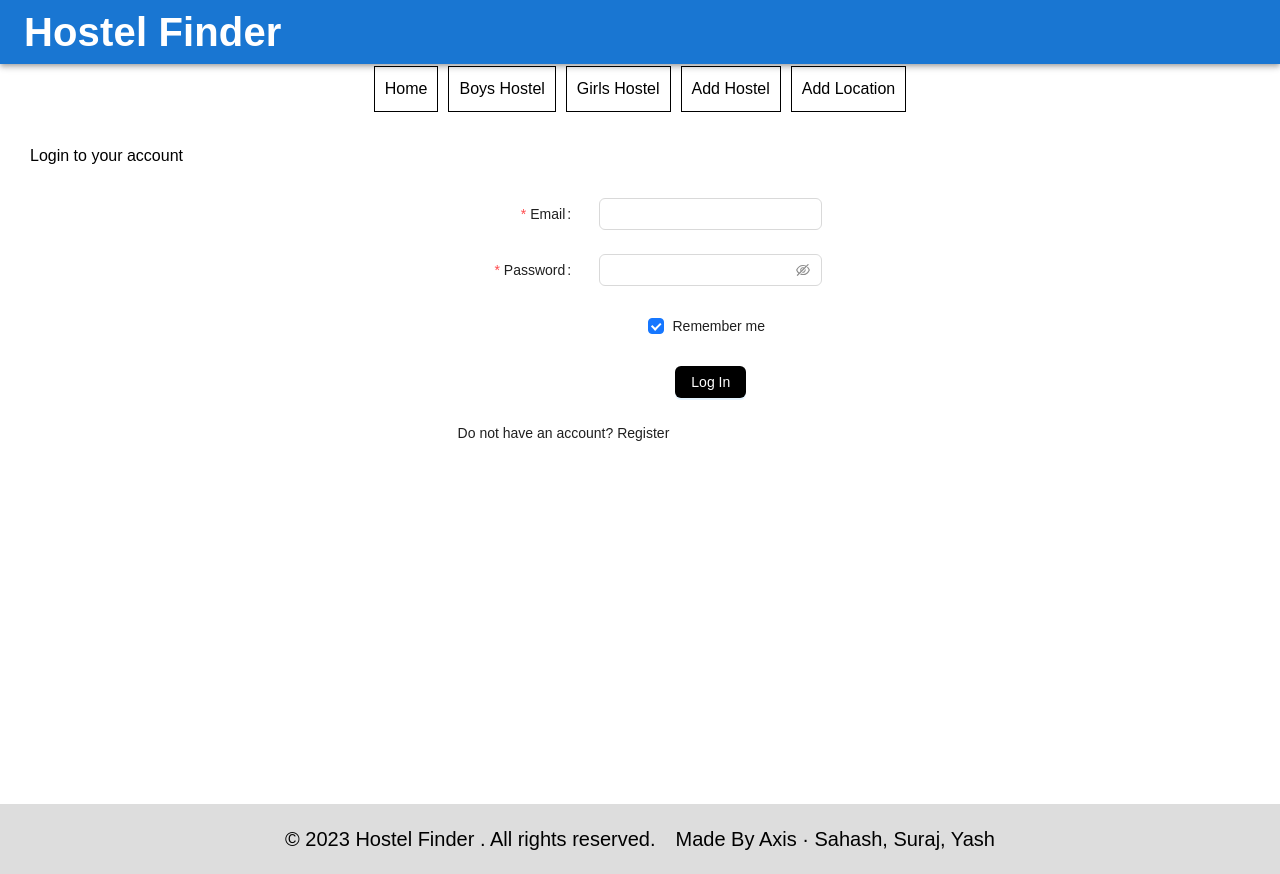
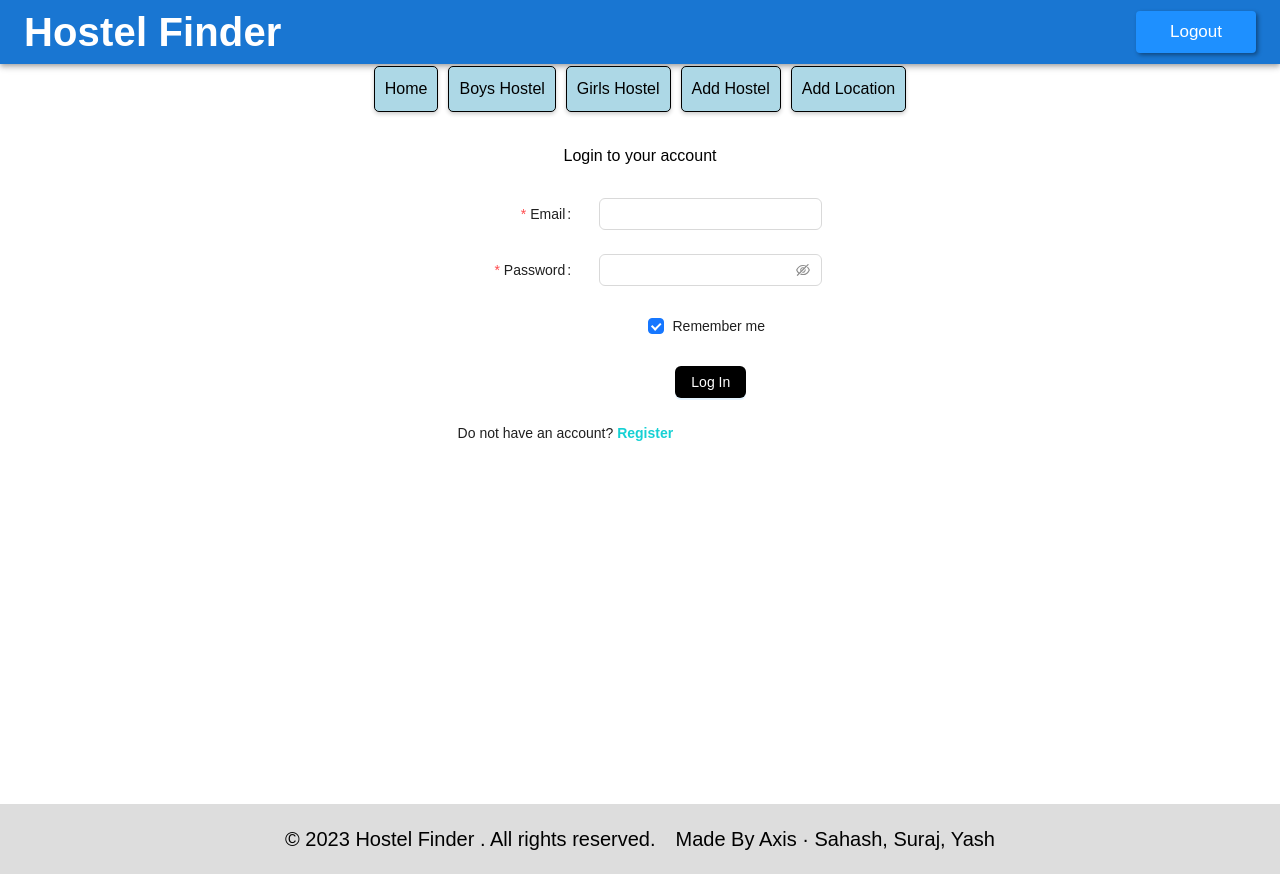
Before and after one commit to SahashChaudhary/HostelFinder, a React (Vite) app in the folder frontend/: page /login in a window 1280 px wide. Built offline with nearby package versions, Linux system fonts and the light colour scheme.

Commit message:
navcolor

```diff
--- a/frontend/src/component/Header.jsx
+++ b/frontend/src/component/Header.jsx
@@ -1,16 +1,16 @@
-import * as React from 'react';
-import AppBar from '@mui/material/AppBar';
-import Box from '@mui/material/Box';
-import Toolbar from '@mui/material/Toolbar';
-import Typography from '@mui/material/Typography';
-import { Link, useLocation } from 'react-router-dom';
-import "./nav.css"
+import * as React from "react";
+import AppBar from "@mui/material/AppBar";
+import Box from "@mui/material/Box";
+import Toolbar from "@mui/material/Toolbar";
+import Typography from "@mui/material/Typography";
+import { Link, useLocation } from "react-router-dom";
+import "./nav.css";
 
 const Header = () => {
   const location = useLocation();
 
   // Check if the current location is the login page
-  const isLoginPage = location.pathname === '/login';
+  const isLoginPage = location.pathname === "/login";
 
   return (
     <div className="nav">
@@ -18,13 +18,17 @@ const Header = () => {
         <AppBar position="static">
           <Toolbar>
             <Typography variant="h6" component="div" sx={{ flexGrow: 1 }}>
-              <Link to="/" className="nav-title"> Hostel Finder</Link>
+              <Link to="/" className="nav-title">
+                {" "}
+                Hostel Finder
+              </Link>
             </Typography>
             {!isLoginPage && (
               <Link to="/login" color="inherit">
                 <button className="nav-button">Login</button>
               </Link>
             )}
+            <button className="nav-button">Logout</button>
           </Toolbar>
         </AppBar>
       </Box>
--- a/frontend/src/component/subNav.jsx
+++ b/frontend/src/component/subNav.jsx
@@ -27,6 +27,17 @@ const SubNav = () => {
                   border: "1px solid black",
                   padding: "10px",
                   cursor: "pointer",
+                  backgroundColor: "lightblue",
+                  color: "black",
+                  borderRadius: "5px",
+                  boxShadow: "0 2px 4px rgba(0, 0, 0, 0.2)",
+                  transition: "background-color 0.3s ease",
+                }}
+                onMouseEnter={(e) => {
+                  e.target.style.transform = "scale(1.1)";
+                }}
+                onMouseLeave={(e) => {
+                  e.target.style.transform = "scale(1)";
                 }}
               >
                 {item.title}
--- a/frontend/src/container/addHostel/addHostel.css
+++ b/frontend/src/container/addHostel/addHostel.css
@@ -21,3 +21,6 @@ display: flex;
 align-items: center;
 justify-content: center;
 }
+#basic_phone{
+
+}
--- a/frontend/src/container/addHostel/addHostel.jsx
+++ b/frontend/src/container/addHostel/addHostel.jsx
@@ -1,5 +1,5 @@
 import Layout from "../../component/Layout";
-import { Button, Upload, Form, Input } from "antd";
+import { Button, Upload, Form, Input, InputNumber } from "antd";
 import "./addHostel.css";
 import axios from "axios";
 import { useState } from "react";
@@ -131,11 +131,7 @@ const GirlsHostelForm = () => {
         >
           <Input />
         </Form.Item>
-        <Form.Item
-          label="Photo"
-          name="image"
-
-        >
+        <Form.Item label="Photo" name="image">
           <Upload {...props}>
             <Button>Click to Upload</Button>
           </Upload>
@@ -221,11 +217,11 @@ const BoysHostelForm = () => {
           rules={[
             {
               required: true,
-              message: "Please input your username!",
+              message: "invalid Price",
             },
           ]}
         >
-          <Input />
+          <Input type="number" />
         </Form.Item>
         <Form.Item
           label="Address"
@@ -249,13 +245,9 @@ const BoysHostelForm = () => {
             },
           ]}
         >
-          <Input />
+          <Input type="number" />
         </Form.Item>
-        <Form.Item
-          label="Photo"
-          name="image"
-
-        >
+        <Form.Item label="Photo" name="image">
           <Upload {...props}>
             <Button>Click to Upload</Button>
           </Upload>
--- a/frontend/src/container/auth/login.css
+++ b/frontend/src/container/auth/login.css
@@ -7,6 +7,10 @@
 }
 
 .login-title {
+  display: flex;
+  justify-content: center;
+  align-items: center;
+  padding: 0;
   margin: 30px;
 }
 
@@ -16,3 +20,31 @@
   align-items: center;
   background-color: black;
 }
+.login-font-bold {
+  font-weight: bold;
+  color:rgb(22, 209, 212);
+}
+
+/* .login-title {
+  text-align: center;
+  font-size: 24px;
+  margin-bottom: 24px;
+}
+
+.logindetail {
+  display: flex;
+  justify-content: center;
+}
+
+.login-button {
+  width: 100%;
+}
+
+.login-text-noacc {
+  text-align: center;
+  margin-top: 16px;
+}
+
+.login-font-bold {
+  font-weight: bold;
+} */
--- a/frontend/src/container/auth/login.jsx
+++ b/frontend/src/container/auth/login.jsx
@@ -1,30 +1,36 @@
-import { Button, Checkbox, Form, Input } from 'antd';
-import { Link } from 'react-router-dom';
-import Layout from '../../component/Layout';
-import "./login.css"
-import axios from 'axios';
+import { Button, Checkbox, Form, Input, message } from "antd";
+import { Link } from "react-router-dom";
+import Layout from "../../component/Layout";
+import "./login.css";
+import axios from "axios";
 
 // const values = { remember: true, email: 'suraj@gmail.com', password: 'hello' }
 
+const Login = () => {
+  const [messageApi, contextHolder] = message.useMessage();
 
   const onFinish = async (values) => {
     console.log(values);
-    const response = await axios.post('http://localhost:8000/api/auth/login', {
+    const response = await axios.post("http://localhost:8000/api/auth/login", {
       email: values.email,
-        password: values.password
-    })
+      password: values.password,
+    });
 
     if (response.data) {
-        alert(response.data.message)
-        localStorage.setItem("userRole", "user")
+      alert(response.data.message);
+      localStorage.setItem("userRole", "user");
+      messageApi.open({
+        type: "success",
+        content: "This is a success message",
+      });
     }
-
   };
   const onFinishFailed = (errorInfo) => {
-    console.log('Failed:', errorInfo);
+    console.log("Failed:", errorInfo);
   };
-const Login = () => (
+  return (
     <div>
+      {contextHolder}
       <Layout>
         <div>
           <h1 className="login-title">Login to your account</h1>
@@ -89,7 +95,7 @@ const Login = () => (
                 span: 16,
               }}
             >
-                        <Button className='login-button' type="primary" htmlType="submit">
+              <Button className="login-button" type="primary" htmlType="submit">
                 Log In
               </Button>
             </Form.Item>
@@ -105,4 +111,5 @@ const Login = () => (
       </Layout>
     </div>
   );
-export default Login
+};
+export default Login;
```
Lines whose indentation alone changed are shown as unchanged.
